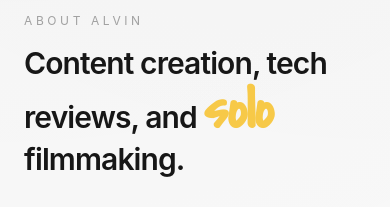
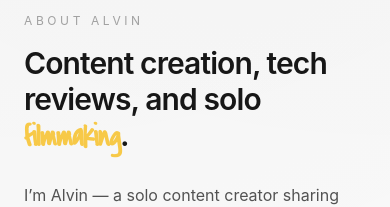
Before and after one commit to alvin-ojoy/my-social-website, a Next.js app: page / in a window 390 px wide. Shown: the part 723-930 px from the top of the page. Built offline with nearby package versions, Linux system fonts and the light colour scheme; no server answers.

Commit message:
About-Intro responsiveness

```diff
--- a/components/sections/about-intro.tsx
+++ b/components/sections/about-intro.tsx
@@ -13,7 +13,7 @@ export function AboutIntro() {
             </p>
 
             <h2 className="mt-4 text-3xl font-semibold tracking-[-0.03em] text-neutral-900 sm:text-4xl lg:text-5xl">
-              Content creation, tech reviews, and <span className='font-signature text-[#F7C948] text-6xl'>solo</span> filmmaking.
+              Content creation, tech reviews, and solo <span className='font-signature text-[#F7C948] lg:text-6xl md:text-6xl sm:text-3xl'>filmmaking</span>.
             </h2>
 
             <p className="mt-6 text-base leading-8 text-neutral-600 sm:text-lg">
```
